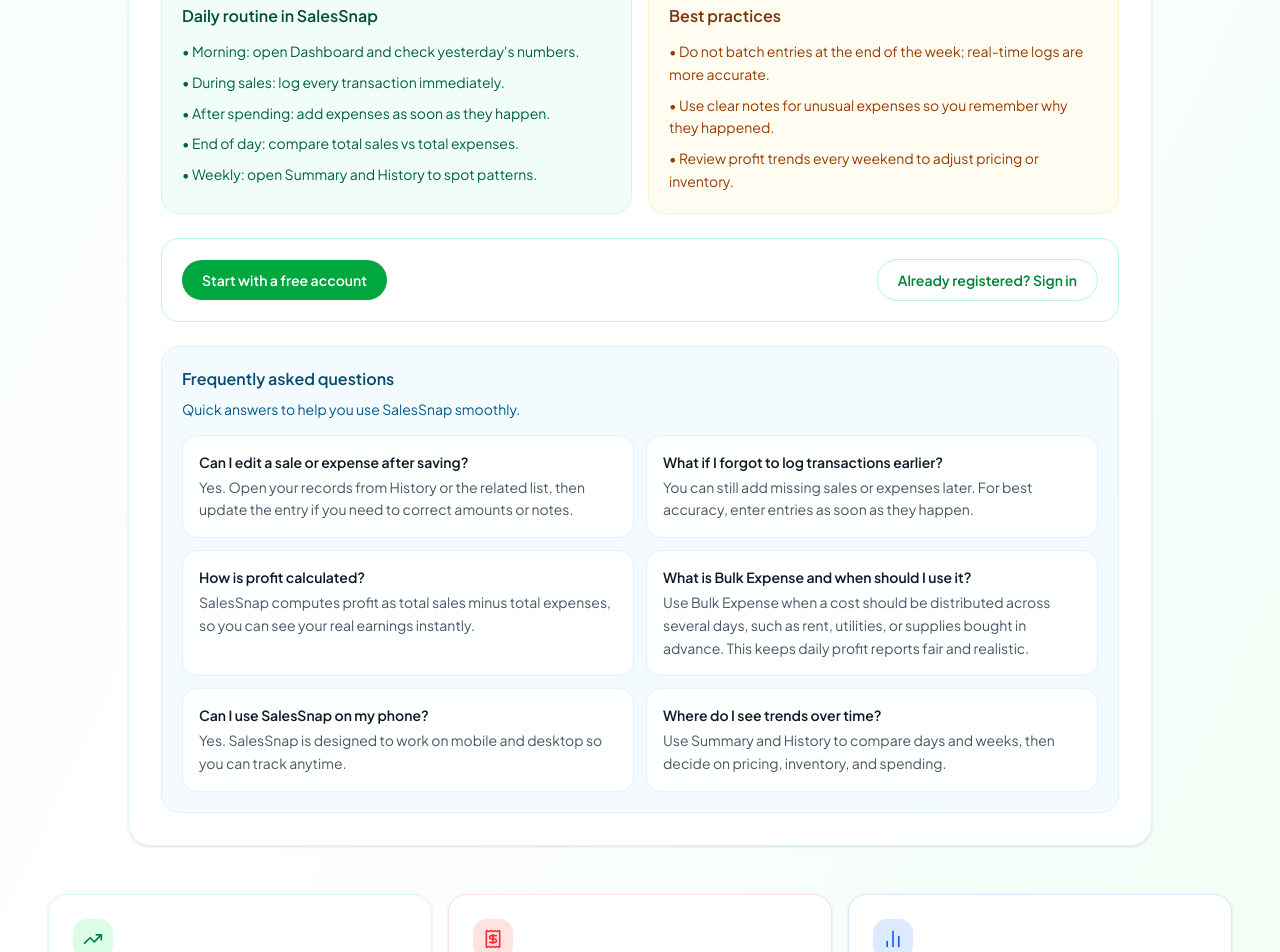
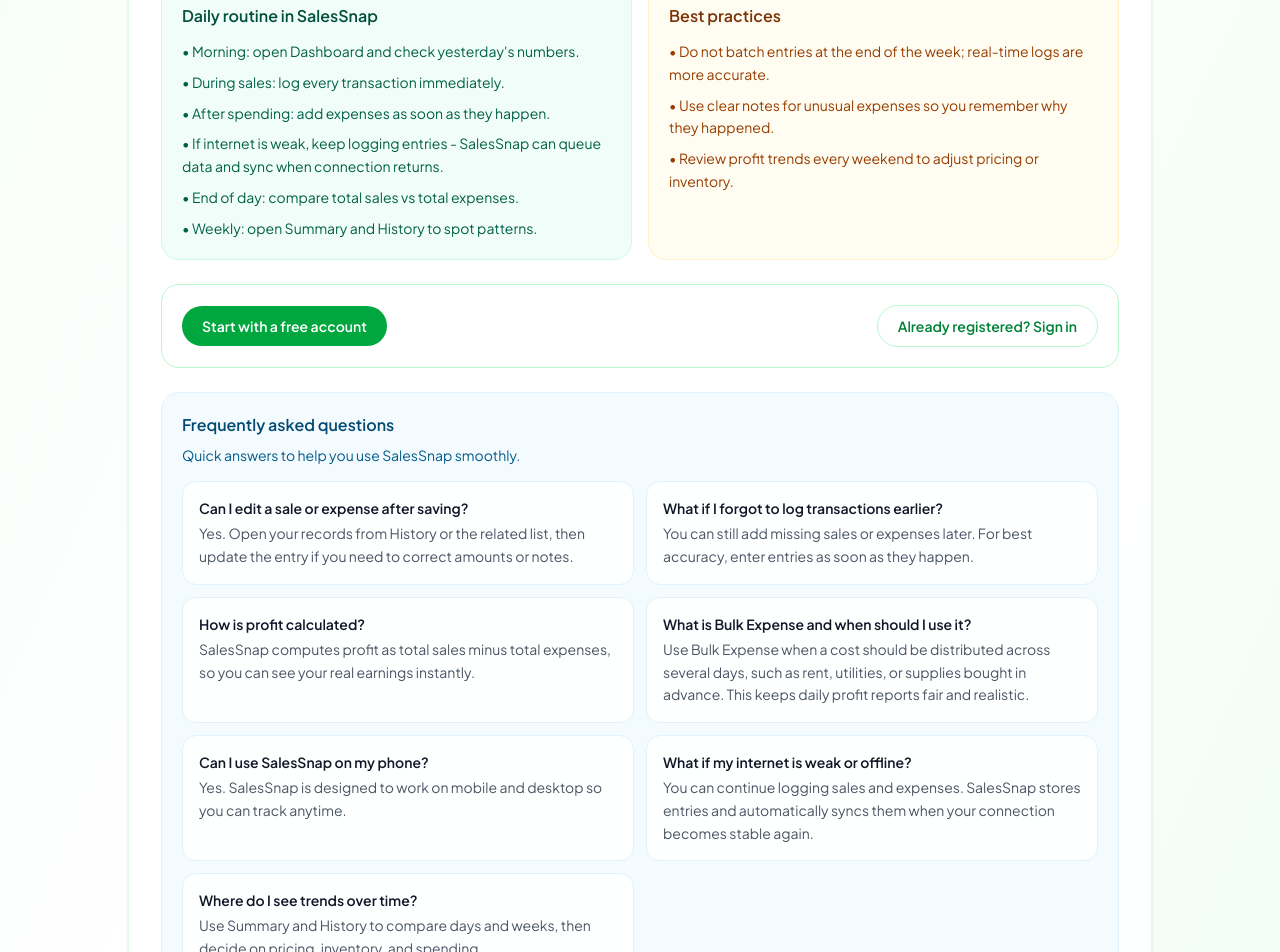
Before and after one commit to angelreinflatchica/SalesSnap-MVP, a Next.js app: page / in a window 1280 px wide. Shown: the part 1480-2432 px from the top of the page. Built offline with nearby package versions, Linux system fonts and the light colour scheme; no server answers.

Commit message:
chore: update landing page content and layout

```diff
--- a/src/app/page.tsx
+++ b/src/app/page.tsx
@@ -62,6 +62,7 @@
       "Morning: open Dashboard and check yesterday's numbers.",
       "During sales: log every transaction immediately.",
       "After spending: add expenses as soon as they happen.",
+      "If internet is weak, keep logging entries - SalesSnap can queue data and sync when connection returns.",
       "End of day: compare total sales vs total expenses.",
       "Weekly: open Summary and History to spot patterns.",
     ],
@@ -98,6 +99,11 @@
         question: "Can I use SalesSnap on my phone?",
         answer:
           "Yes. SalesSnap is designed to work on mobile and desktop so you can track anytime.",
+      },
+      {
+        question: "What if my internet is weak or offline?",
+        answer:
+          "You can continue logging sales and expenses. SalesSnap stores entries and automatically syncs them when your connection becomes stable again.",
       },
       {
         question: "Where do I see trends over time?",
@@ -176,6 +182,7 @@
       "Umaga: buksan ang Dashboard at tingnan ang bilang kahapon.",
       "Habang nagbebenta: itala agad ang bawat transaksyon.",
       "Pag may gastos: ilagay agad para hindi makalimutan.",
+      "Kung mahina ang internet, magtala ka pa rin - maaaring i-queue ng SalesSnap ang data at i-sync kapag bumalik ang maayos na koneksyon.",
       "Bago matapos ang araw: ikumpara ang total sales at total expenses.",
       "Lingguhan: buksan ang Summary at History para makita ang pattern.",
     ],
@@ -212,6 +219,11 @@
         question: "Pwede ba ang SalesSnap sa phone?",
         answer:
           "Oo. Dinisenyo ang SalesSnap para gumana sa mobile at desktop para makapag-track ka kahit saan.",
+      },
+      {
+        question: "Paano kung mahina ang internet o offline ako?",
+        answer:
+          "Pwede ka pa ring magtala ng benta at gastos. Ise-save ng SalesSnap ang entries at awtomatikong magsi-sync kapag stable na ulit ang koneksyon.",
       },
       {
         question: "Saan ko makikita ang trends sa paglipas ng panahon?",
```
